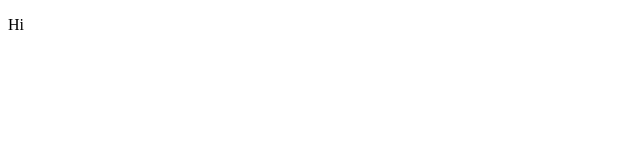
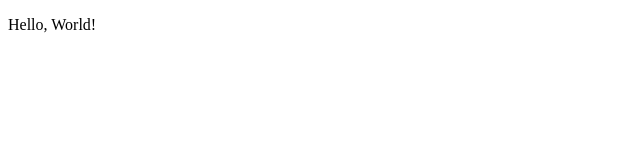
Before and after one commit to arvidsson/arvidsson.github.io, an Eleventy site: page blog/index.html in a window 1280 px wide. Shown: the full height of the page, 0-640 px from the left. Built offline with nearby package versions, Linux system fonts and the light colour scheme; Eleventy itself is replaced by a stand-in of ours; files that its build step writes are made by us from their sources.

Commit message:
hello world

```diff
--- a/blog/index.html
+++ b/blog/index.html
@@ -1 +1 @@
-<!doctype html><title>Page title</title><p>Hi</p>
+<!doctype html><title>Page title</title><p>Hello, World!</p>
```
